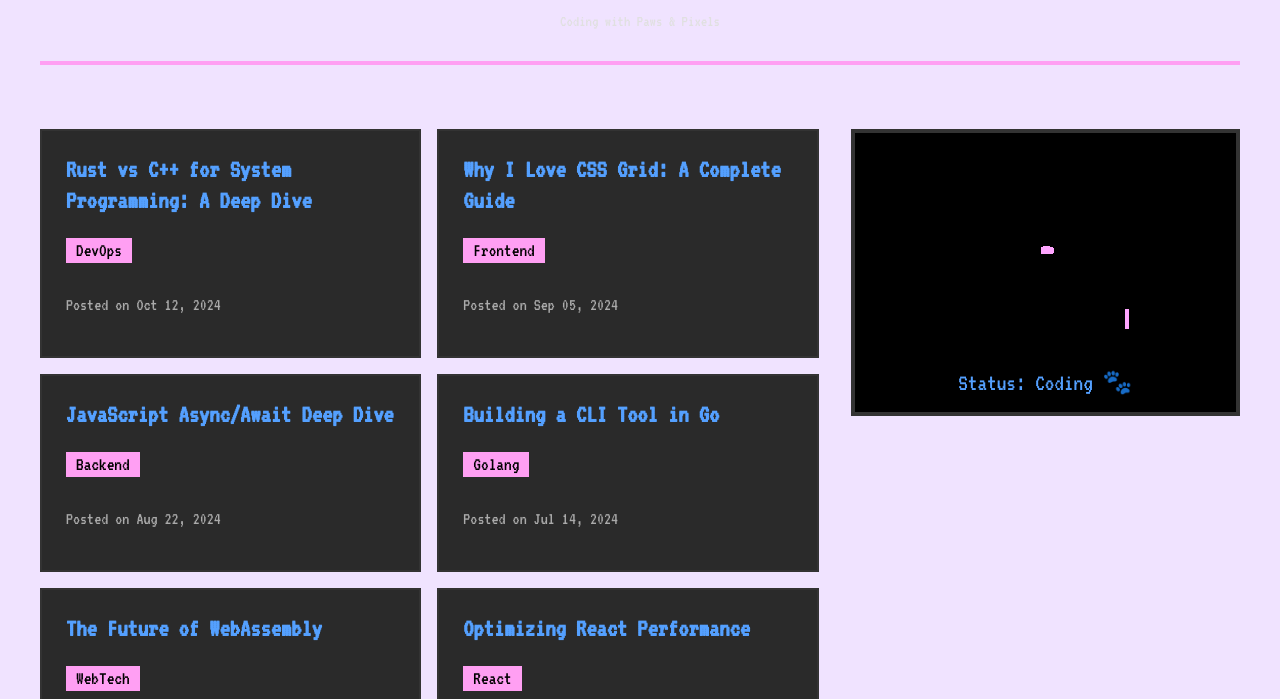
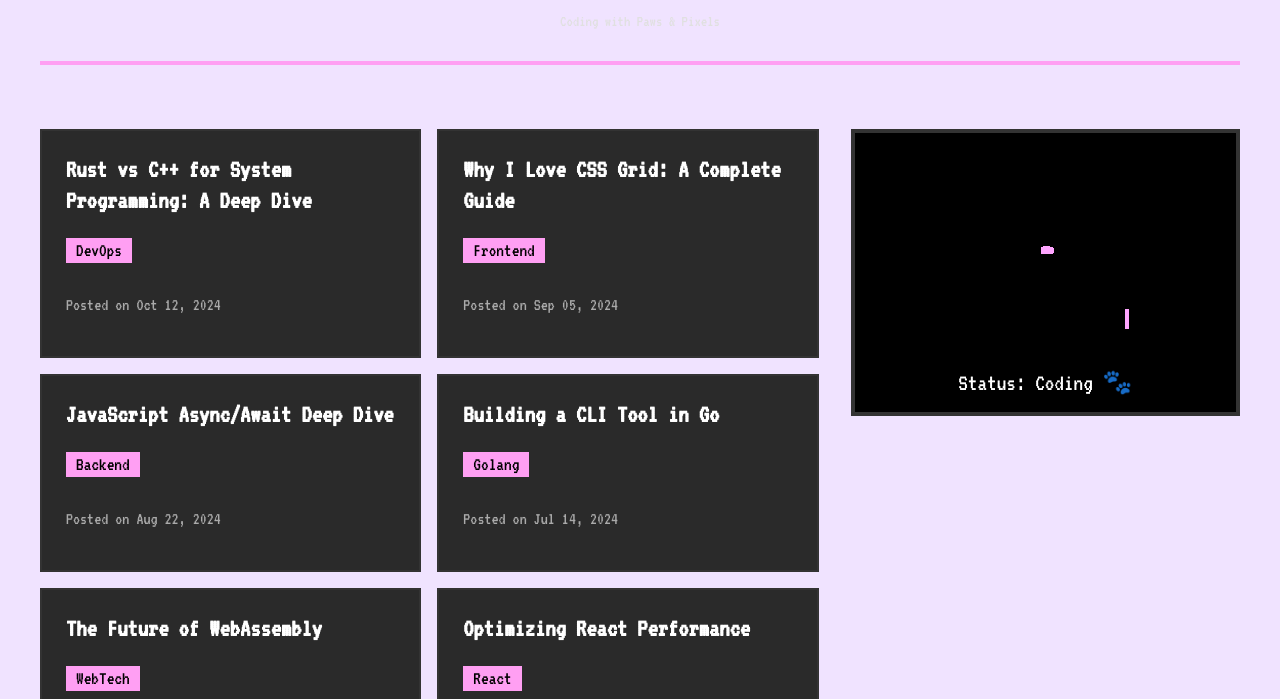
Before and after one commit to NASURIYA/N1, a plain HTML site: page index.html in a window 1280 px wide. Shown: the part 101-800 px from the top of the page. Drawn offline with Linux system fonts and the light colour scheme.

Commit message:
Change secondary color to white in CSS variables

```diff
--- a/style.css
+++ b/style.css
@@ -2,7 +2,7 @@
     --bg: #F0E3FF;
     --text: #e0e0e0;
     --accent: #ff9ff3;
-    --secondary: #54a0ff;
+    --secondary: #FFFFFF;
     --border: #333;
 }
 
```
